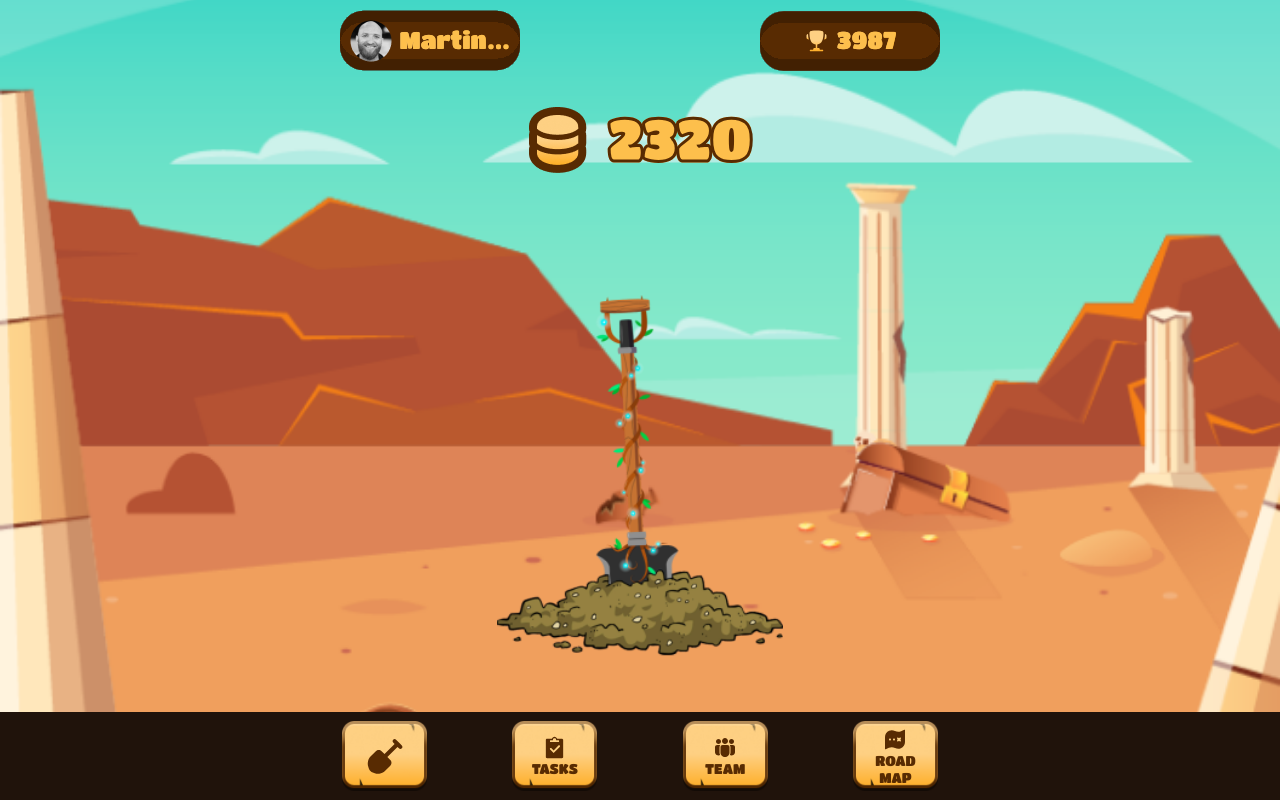
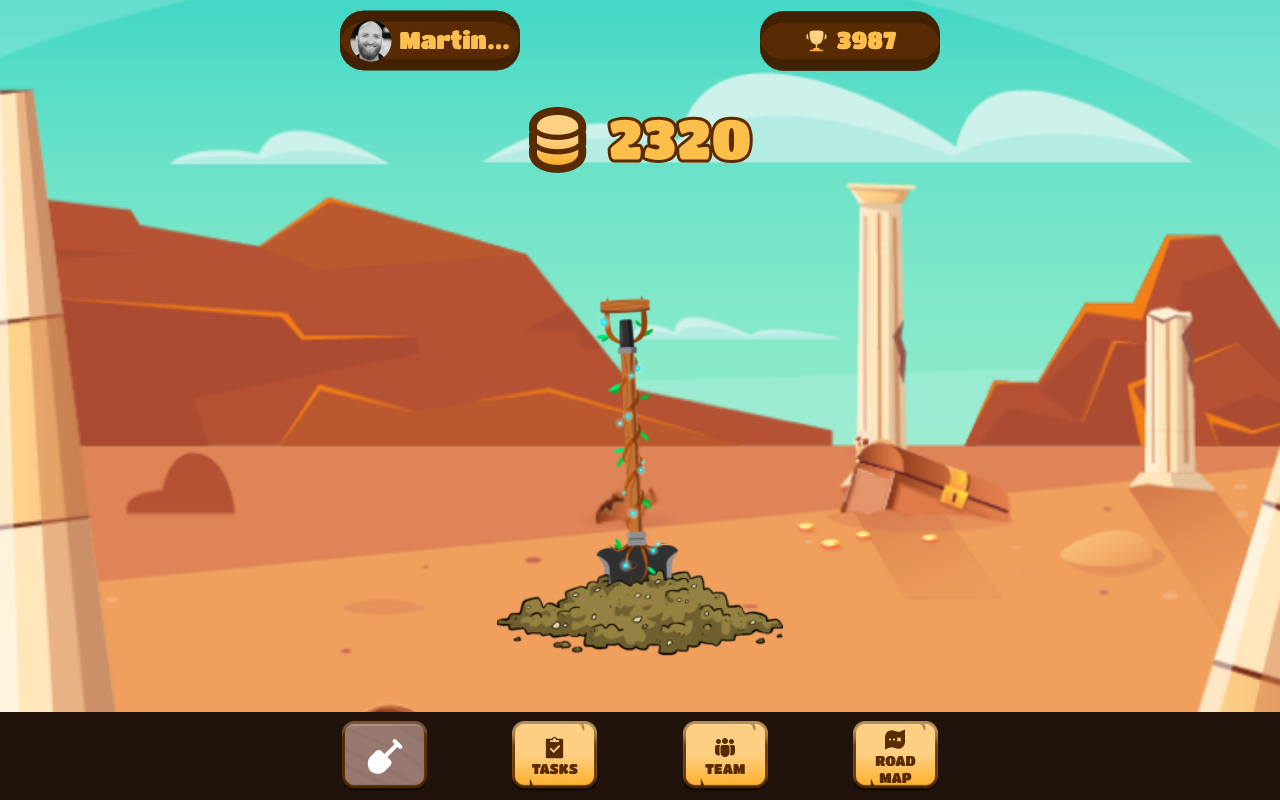
Before and after one commit to Scandal-MyZiK/klondike, a React (Create React App) app: page / in a window 1280 px wide. Built offline with nearby package versions, Linux system fonts and the light colour scheme.

Commit message:
add active styles for navigation button

```diff
--- a/src/components/NavigationItem/style.css
+++ b/src/components/NavigationItem/style.css
@@ -15,4 +15,10 @@
 }
 
 .bottom-nav__link.active {
+  color: #fff;
+  background-image: url(./assets/bg-white.png);
+  img {
+    filter: invert(100%) sepia(0%) saturate(0%) hue-rotate(0deg)
+      brightness(200%);
+  }
 }
```
